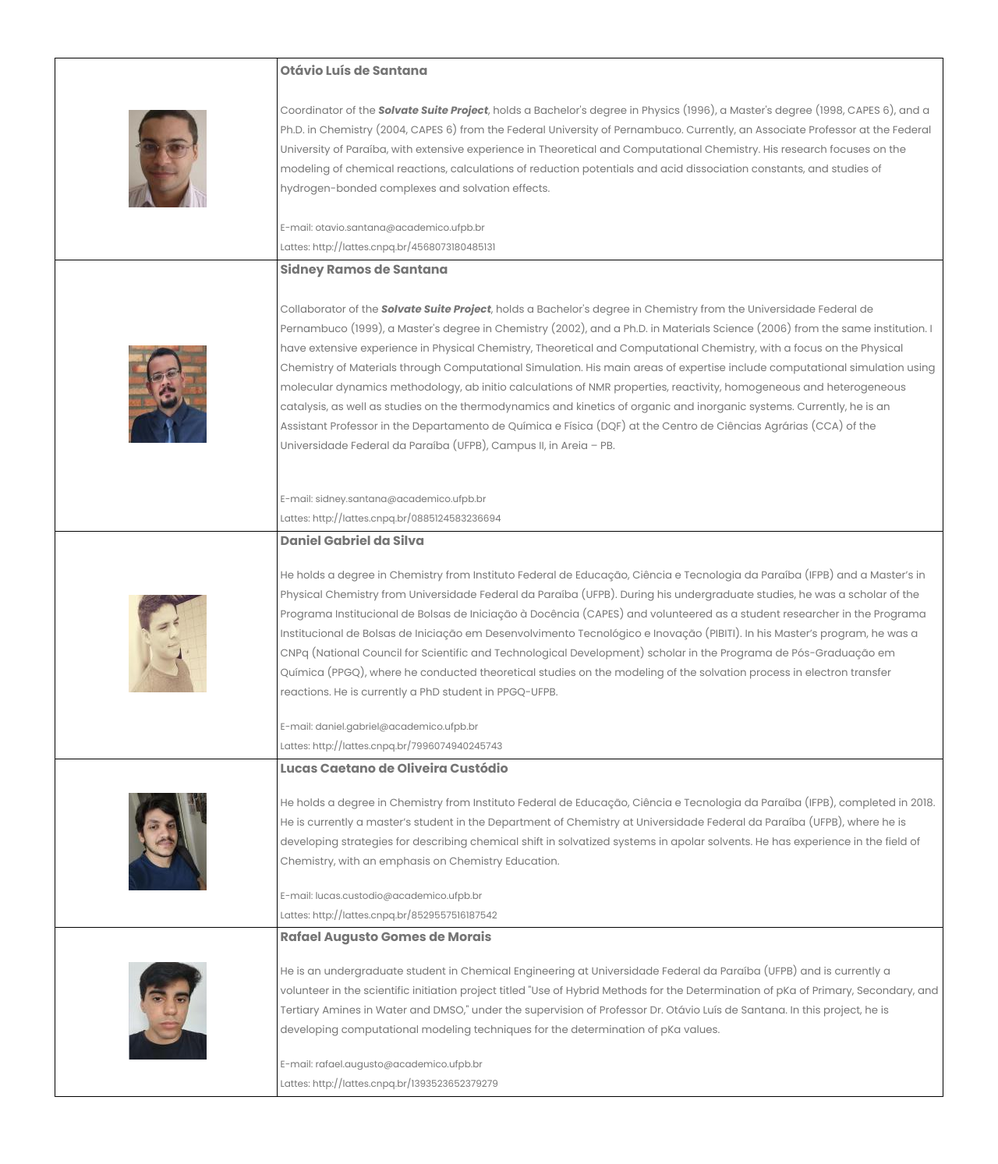
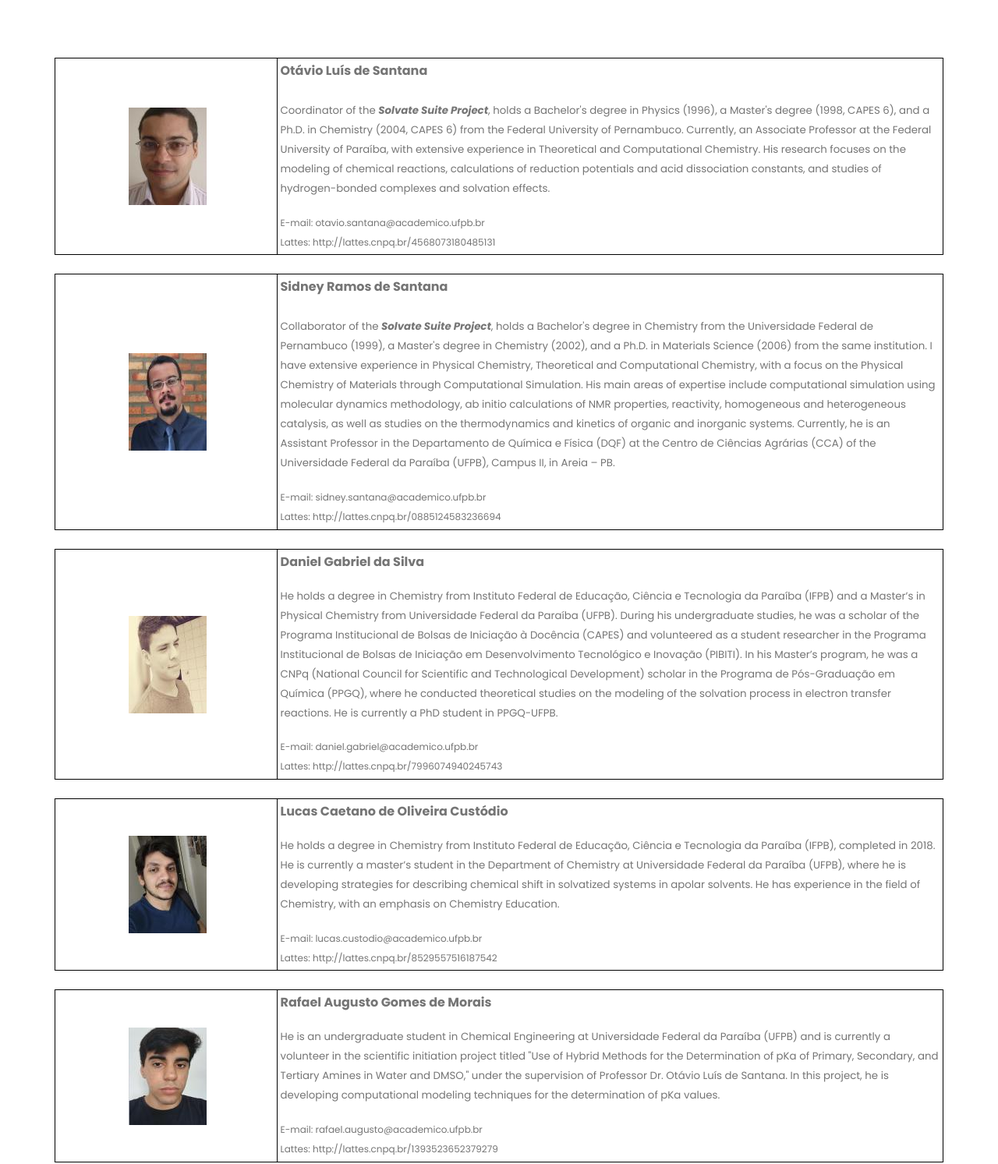
Before and after one commit to otaviolsantana/solvate, a plain HTML site: page group.html in a window 1280 px wide. Shown: the part 100-1593 px from the top of the page at 78% size. Drawn offline with Linux system fonts and the light colour scheme; a script that the page names is missing.

Commit message:
Last update: 20.out.2024

```diff
--- a/group.html
+++ b/group.html
@@ -122,47 +122,81 @@
       <section class="why-choose section" >
          <div class="container">
             <div class="row">
-               <table width="100%" cellpadding="4" cellspacing="0">
+               <table width="100%" cellpadding="4" cellspacing="0" style="page-break-before: always">
                   <col width="64*"/>
                   <col width="192*"/>
                   <tr>
                      <td width="25%" style="border-top: 1px solid #000000; border-bottom: 1px solid #000000; border-left: 1px solid #000000; border-right: none; padding-top: 0.1cm; padding-bottom: 0.1cm; padding-left: 0.1cm; padding-right: 0cm"><p align="center">
                         <img src="images/otavio.jpg" name="Otávio Santana" align="bottom" width="100" height="125" border="0"/></p>
                      </td>
-                     <td width="75%" style="border: 1px solid #000000; padding: 0.1cm"><p align="left">
+                     <td width="75%" style="border: 1px solid #000000; padding: 0.1cm"><p align="left" style="margin-bottom: 0.5cm">
                         <font size="3" style="font-size: 12pt"><b>Otávio Luís de Santana</b></font><font size="2" style="font-size: 10pt"><br/><br/>
-                        Coordinator of the <b><i>Solvate Suite Project</i></b>, holds a Bachelor's degree in Physics (1996), a Master's degree
-                        (1998, CAPES 6), and a Ph.D. in Chemistry (2004, CAPES 6) from the Federal University of Pernambuco. Currently, an
-                        Associate Professor at the Federal University of Paraíba, with extensive experience in Theoretical and Computational
-                        Chemistry. His research focuses on the modeling of chemical reactions, calculations of reduction potentials and acid
-                        dissociation constants, and studies of hydrogen-bonded complexes and solvation effects.<br/><br/></font></p>
-                        <p align="left"><font size="2" style="font-size: 9pt">E-mail: otavio.santana@academico.ufpb.br<br/>
-                        Lattes: <a href="http://lattes.cnpq.br/4568073180485131" target="_blank">http://lattes.cnpq.br/4568073180485131</a></font></p>
+                        Coordinator of the </font><font size="2" style="font-size: 10pt"><i><b>Solvate
+                        Suite Project</b></i></font><font size="2" style="font-size: 10pt">,
+                        holds a Bachelor's degree in Physics (1996), a Master's degree
+                        (1998, CAPES 6), and a Ph.D. in Chemistry (2004, CAPES 6) from the
+                        Federal University of Pernambuco. Currently, an Associate
+                        Professor at the Federal University of Paraíba, with extensive
+                        experience in Theoretical and Computational Chemistry. His
+                        research focuses on the modeling of chemical reactions,
+                        calculations of reduction potentials and acid dissociation
+                        constants, and studies of hydrogen-bonded complexes and solvation
+                        effects.</font></p>
+                        <p align="left"><font size="2" style="font-size: 9pt">E-mail: otavio.santana@academico.ufpb.br<br/> Lattes:
+                        <a href="http://lattes.cnpq.br/4568073180485131" target="_blank">http://lattes.cnpq.br/4568073180485131</a></font></p>
                      </td>
                   </tr>
                   <tr>
-                     <td width="25%" style="border-top: none; border-bottom: 1px solid #000000; border-left: 1px solid #000000; border-right: none; padding-top: 0cm; padding-bottom: 0.1cm; padding-left: 0.1cm; padding-right: 0cm"><p align="center">
-                        <img src="images/sidney.jpg" name="Sidney Santana" align="bottom" width="100" height="125" border="0"/></p>
+                     <td width="25%" style="border: none; padding: 0cm"><p align="center">
+                        <br/>
+                        </p>
                      </td>
-                     <td width="75%" style="border-top: none; border-bottom: 1px solid #000000; border-left: 1px solid #000000; border-right: 1px solid #000000; padding-top: 0cm; padding-bottom: 0.1cm; padding-left: 0.1cm; padding-right: 0.1cm"><p align="left" style="margin-bottom: 0.5cm">
-                        <font size="3" style="font-size: 12pt"><b>Sidney Ramos de Santana</b></font><font size="2" style="font-size: 10pt"><br/><br/>
-                        Collaborator of the <b><i>Solvate Suite Project</i></b>, holds a Bachelor's degree in Chemistry from the Universidade
-                        Federal de Pernambuco (1999), a Master's degree in Chemistry (2002), and a Ph.D. in Materials Science (2006) from the
-                        same institution. I have extensive experience in Physical Chemistry, Theoretical and Computational Chemistry, with a
-                        focus on the Physical Chemistry of Materials through Computational Simulation. His main areas of expertise include
-                        computational simulation using molecular dynamics methodology, ab initio calculations of NMR properties, reactivity,
-                        homogeneous and heterogeneous catalysis, as well as studies on the thermodynamics and kinetics of organic and inorganic
-                        systems. Currently, he is an Assistant Professor in the Departamento de Química e Física (DQF) at the Centro de Ciências
-                        Agrárias (CCA) of the Universidade Federal da Paraíba (UFPB), Campus II, in Areia – PB.<br/><br/></font></p>
-                        <p align="left"><font size="2" style="font-size: 9pt">E-mail: sidney.santana@academico.ufpb.br<br/>
-                        Lattes: <a href="http://lattes.cnpq.br/0885124583236694" target="_blank">http://lattes.cnpq.br/0885124583236694</a></font></p>
+                     <td width="75%" style="border: none; padding: 0cm"><p align="center">
+                        <br/>
+                        </p>
                      </td>
                   </tr>
                   <tr>
-                     <td width="25%" style="border-top: none; border-bottom: 1px solid #000000; border-left: 1px solid #000000; border-right: none; padding-top: 0cm; padding-bottom: 0.1cm; padding-left: 0.1cm; padding-right: 0cm"><p align="center">
+                     <td width="25%" style="border-top: 1px solid #000000; border-bottom: 1px solid #000000; border-left: 1px solid #000000; border-right: none; padding-top: 0.1cm; padding-bottom: 0.1cm; padding-left: 0.1cm; padding-right: 0cm"><p align="center">
+                        <img src="images/sidney.jpg" name="Sidney Santana" align="bottom" width="100" height="125" border="0"/></p>
+                     </td>
+                     <td width="75%" style="border: 1px solid #000000; padding: 0.1cm"><p align="left" style="margin-bottom: 0.5cm">
+                        <font size="3" style="font-size: 12pt"><b>Sidney Ramos de Santana</b></font><font size="2" style="font-size: 10pt"><br/><br/>
+                        Collaborator of the </font><font size="2" style="font-size: 10pt"><i><b>Solvate
+                        Suite Project</b></i></font><font size="2" style="font-size: 10pt">,
+                        holds a Bachelor's degree in Chemistry from the Universidade
+                        Federal de Pernambuco (1999), a Master's degree in Chemistry
+                        (2002), and a Ph.D. in Materials Science (2006) from the same
+                        institution. I have extensive experience in Physical Chemistry,
+                        Theoretical and Computational Chemistry, with a focus on the
+                        Physical Chemistry of Materials through Computational Simulation.
+                        His main areas of expertise include computational simulation using
+                        molecular dynamics methodology, ab initio calculations of NMR
+                        properties, reactivity, homogeneous and heterogeneous catalysis,
+                        as well as studies on the thermodynamics and kinetics of organic
+                        and inorganic systems. Currently, he is an Assistant Professor in
+                        the Departamento de Química e Física (DQF) at the Centro de
+                        Ciências Agrárias (CCA) of the Universidade Federal da Paraíba
+                        (UFPB), Campus II, in Areia – PB.</font></p>
+                        <p align="left"><font size="2" style="font-size: 9pt">E-mail: sidney.santana@academico.ufpb.br<br/>Lattes:
+                        <a href="http://lattes.cnpq.br/0885124583236694" target="_blank">http://lattes.cnpq.br/0885124583236694</a></font></p>
+                     </td>
+                  </tr>
+                  <tr>
+                     <td width="25%" style="border: none; padding: 0cm"><p align="center">
+                        <br/>
+                        </p>
+                     </td>
+                     <td width="75%" style="border: none; padding: 0cm"><p align="center">
+                        <br/>
+                        </p>
+                     </td>
+                  </tr>
+                  <tr>
+                     <td width="25%" style="border-top: 1px solid #000000; border-bottom: 1px solid #000000; border-left: 1px solid #000000; border-right: none; padding-top: 0.1cm; padding-bottom: 0.1cm; padding-left: 0.1cm; padding-right: 0cm"><p align="center">
                         <img src="images/daniel.jpg" name="Daniel Gabriel" align="bottom" width="100" height="125" border="0"/></p>
                      </td>
-                     <td width="75%" style="border-top: none; border-bottom: 1px solid #000000; border-left: 1px solid #000000; border-right: 1px solid #000000; padding-top: 0cm; padding-bottom: 0.1cm; padding-left: 0.1cm; padding-right: 0.1cm"><p align="left" style="margin-bottom: 0.5cm">
+                     <td width="75%" style="border: 1px solid #000000; padding: 0.1cm"><p align="left" style="margin-bottom: 0.5cm">
                         <font size="3" style="font-size: 12pt"><b>Daniel Gabriel da Silva</b></font></p>
                         <p align="left" style="margin-bottom: 0.5cm"><font size="2" style="font-size: 10pt">He
                         holds a degree in Chemistry from Instituto Federal de Educação,
@@ -178,17 +212,28 @@
                         where he conducted theoretical studies on the modeling of the
                         solvation process in electron transfer reactions. He is currently
                         a PhD student in PPGQ-UFPB.</font></p>
-                        <p align="left"><font size="2" style="font-size: 9pt">E-mail: daniel.gabriel@academico.ufpb.br<br/>
-                        Lattes: <a href="http://lattes.cnpq.br/7996074940245743" target="_blank">http://lattes.cnpq.br/7996074940245743</a></font></p>
+                        <p align="left"><font size="2" style="font-size: 9pt">E-mail: daniel.gabriel@academico.ufpb.br<br/>Lattes:
+                        <a href="http://lattes.cnpq.br/7996074940245743" target="_blank">http://lattes.cnpq.br/7996074940245743</a></font></p>
                      </td>
                   </tr>
                   <tr>
-                     <td width="25%" style="border-top: none; border-bottom: 1px solid #000000; border-left: 1px solid #000000; border-right: none; padding-top: 0cm; padding-bottom: 0.1cm; padding-left: 0.1cm; padding-right: 0cm"><p align="center">
+                     <td width="25%" style="border: none; padding: 0cm"><p align="center">
+                        <br/>
+
+                        </p>
+                     </td>
+                     <td width="75%" style="border: none; padding: 0cm"><p align="center">
+                        <br/>
+
+                        </p>
+                     </td>
+                  </tr>
+                  <tr>
+                     <td width="25%" style="border-top: 1px solid #000000; border-bottom: 1px solid #000000; border-left: 1px solid #000000; border-right: none; padding-top: 0.1cm; padding-bottom: 0.1cm; padding-left: 0.1cm; padding-right: 0cm"><p align="center">
                         <img src="images/lucas.jpg" name="Lucas Caetano" align="bottom" width="100" height="125" border="0"/></p>
                      </td>
-                     <td width="75%" style="border-top: none; border-bottom: 1px solid #000000; border-left: 1px solid #000000; border-right: 1px solid #000000; padding-top: 0cm; padding-bottom: 0.1cm; padding-left: 0.1cm; padding-right: 0.1cm"><p align="left" style="margin-bottom: 0.5cm">
-                        <font size="3" style="font-size: 12pt"><b>Lucas Caetano de
-                        Oliveira Custódio</b></font></p>
+                     <td width="75%" style="border: 1px solid #000000; padding: 0.1cm"><p align="left" style="margin-bottom: 0.5cm">
+                        <font size="3" style="font-size: 12pt"><b>Lucas Caetano de Oliveira Custódio</b></font></p>
                         <p align="left" style="margin-bottom: 0.5cm"><font size="2" style="font-size: 10pt">He
                         holds a degree in Chemistry from Instituto Federal de Educação,
                         Ciência e Tecnologia da Paraíba (IFPB), completed in 2018. He is
@@ -197,17 +242,26 @@
                         strategies for describing chemical shift in solvatized systems in
                         apolar solvents. He has experience in the field of Chemistry, with
                         an emphasis on Chemistry Education.</font></p>
-                        <p align="left"><font size="2" style="font-size: 9pt">E-mail: lucas.custodio@academico.ufpb.br<br/>
-                        Lattes: <a href="http://lattes.cnpq.br/8529557516187542" target="_blank">http://lattes.cnpq.br/8529557516187542</a></font></p>
+                        <p align="left"><font size="2" style="font-size: 9pt">E-mail: lucas.custodio@academico.ufpb.br<br/>Lattes:
+                        <a href="http://lattes.cnpq.br/8529557516187542" target="_blank">http://lattes.cnpq.br/8529557516187542</a></font></p>
                      </td>
                   </tr>
                   <tr>
-                     <td width="25%" style="border-top: none; border-bottom: 1px solid #000000; border-left: 1px solid #000000; border-right: none; padding-top: 0cm; padding-bottom: 0.1cm; padding-left: 0.1cm; padding-right: 0cm"><p align="center">
+                     <td width="25%" style="border: none; padding: 0cm"><p align="center">
+                        <br/>
+                        </p>
+                     </td>
+                     <td width="75%" style="border: none; padding: 0cm"><p align="center">
+                        <br/>
+                        </p>
+                     </td>
+                  </tr>
+                  <tr>
+                     <td width="25%" style="border-top: 1px solid #000000; border-bottom: 1px solid #000000; border-left: 1px solid #000000; border-right: none; padding-top: 0.1cm; padding-bottom: 0.1cm; padding-left: 0.1cm; padding-right: 0cm"><p align="center">
                         <img src="images/rafael.jpg" name="Rafael Augusto" align="bottom" width="100" height="125" border="0"/></p>
                      </td>
-                     <td width="75%" style="border-top: none; border-bottom: 1px solid #000000; border-left: 1px solid #000000; border-right: 1px solid #000000; padding-top: 0cm; padding-bottom: 0.1cm; padding-left: 0.1cm; padding-right: 0.1cm"><p align="left" style="margin-bottom: 0.5cm">
-                        <font size="3" style="font-size: 12pt"><b>Rafael Augusto Gomes de
-                        Morais</b></font></p>
+                     <td width="75%" style="border: 1px solid #000000; padding: 0.1cm"><p align="left" style="margin-bottom: 0.5cm">
+                        <font size="3" style="font-size: 12pt"><b>Rafael Augusto Gomes de Morais</b></font></p>
                         <p align="left" style="margin-bottom: 0.5cm"><font size="2" style="font-size: 10pt">He
                         is an undergraduate student in Chemical Engineering at
                         Universidade Federal da Paraíba (UFPB) and is currently a
@@ -217,8 +271,8 @@
                         of Professor Dr. Otávio Luís de Santana. In this project, he is
                         developing computational modeling techniques for the determination
                         of pKa values.</font></p>
-                        <p align="left"><font size="2" style="font-size: 9pt">E-mail: rafael.augusto@academico.ufpb.br<br/>
-                        Lattes: <a href="http://lattes.cnpq.br/1393523652379279" target="_blank">http://lattes.cnpq.br/1393523652379279</a></font></p>
+                        <p align="left"><font size="2" style="font-size: 9pt">E-mail: rafael.augusto@academico.ufpb.br<br/>Lattes:
+                        <a href="http://lattes.cnpq.br/1393523652379279" target="_blank">http://lattes.cnpq.br/1393523652379279</a></font></p>
                      </td>
                   </tr>
                </table>
```
